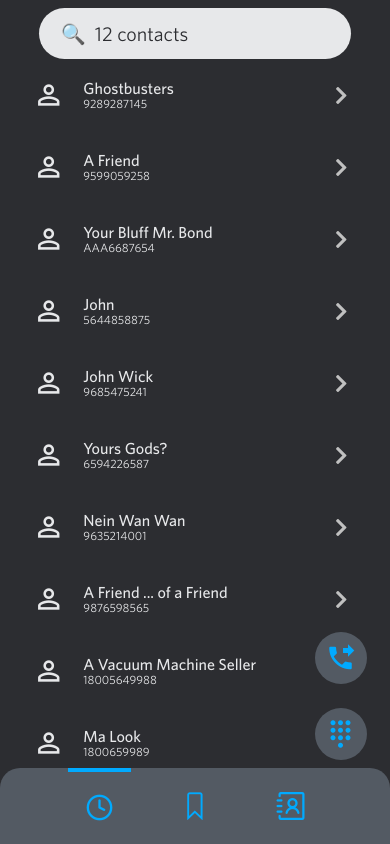
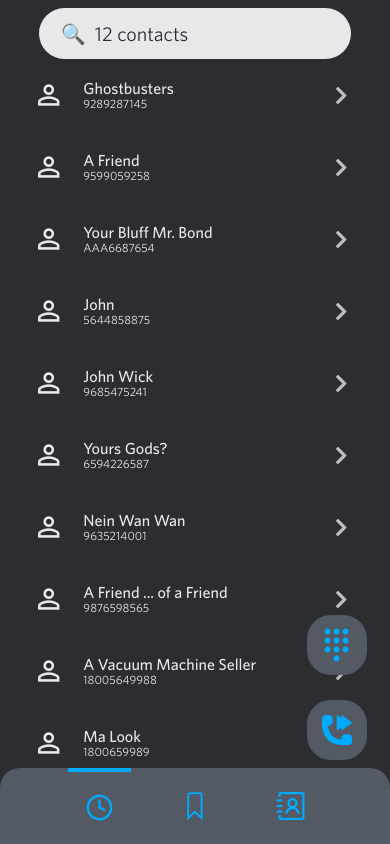
Before and after one commit to UzmanQaisar/callamari, a React Native app: screen / in a window 390 px wide. Built offline with nearby package versions, Linux system fonts and the light colour scheme.

Commit message:
UI changes

```diff
--- a/App.js
+++ b/App.js
@@ -3,6 +3,7 @@ import { useFonts } from 'expo-font';
 import {
   ScrollView,
   Text,
+  Image,
   TextInput,
   TouchableOpacity,
   View,
@@ -12,6 +13,8 @@ import {
   StatusBar
 } from "react-native";
 import { Icon } from "@rneui/themed";
+
+import callNext from "./assets/callNext.png"
 
 
 const recentList = [
@@ -337,25 +340,23 @@ function App() {
           </TouchableOpacity>
         </View>
 
-        {!dialPad && <View style={[xxx.tacButtons, {bottom: "19%"}]}
-        >
-          <TouchableOpacity>
-            <Icon
-              name="phone-forwarded"
-              type="MaterialIcons"
-              size={30}
-              color="#00aaff"
+        {!dialPad && <View style={[xxx.tacButtons, {bottom: "10%", height: 60, width: 60}]}>
+          <TouchableOpacity style={{height: "100%", width: "100%", alignItems: "center", justifyContent: "center"}}>
+            <Image
+            source={require('./assets/callNext.png')}
+            style={{width: 30, height: 30, tintColor: "#00aaff"}}
+            resizeMode="contain"
             />
-          </TouchableOpacity>
+        </TouchableOpacity>
         </View>}
 
-        {!dialPad && <View style={[xxx.tacButtons, {bottom: "10%"}]}
+        {!dialPad && <View style={[xxx.tacButtons, {bottom: "20%", height: 60, width: 60}]}
         >
           <TouchableOpacity onPress={() => setDialPad(!dialPad)}>
             <Icon
               name="dialpad"
               type="Entypo"
-              size={30}
+              size={36}
               color="#00aaff"
             />
           </TouchableOpacity>
@@ -443,9 +444,7 @@ const xxx = StyleSheet.create({
     backgroundColor: "#535a63",
     // borderWidth: 2,
     borderColor: "#008cff",
-    borderRadius: 48,
-    height: 52,
-    width: 52
+    borderRadius: 24
   },
   dialPadStyle: {
     position: "absolute",
```
Also changed, not shown: assets/callNext.png (added).
